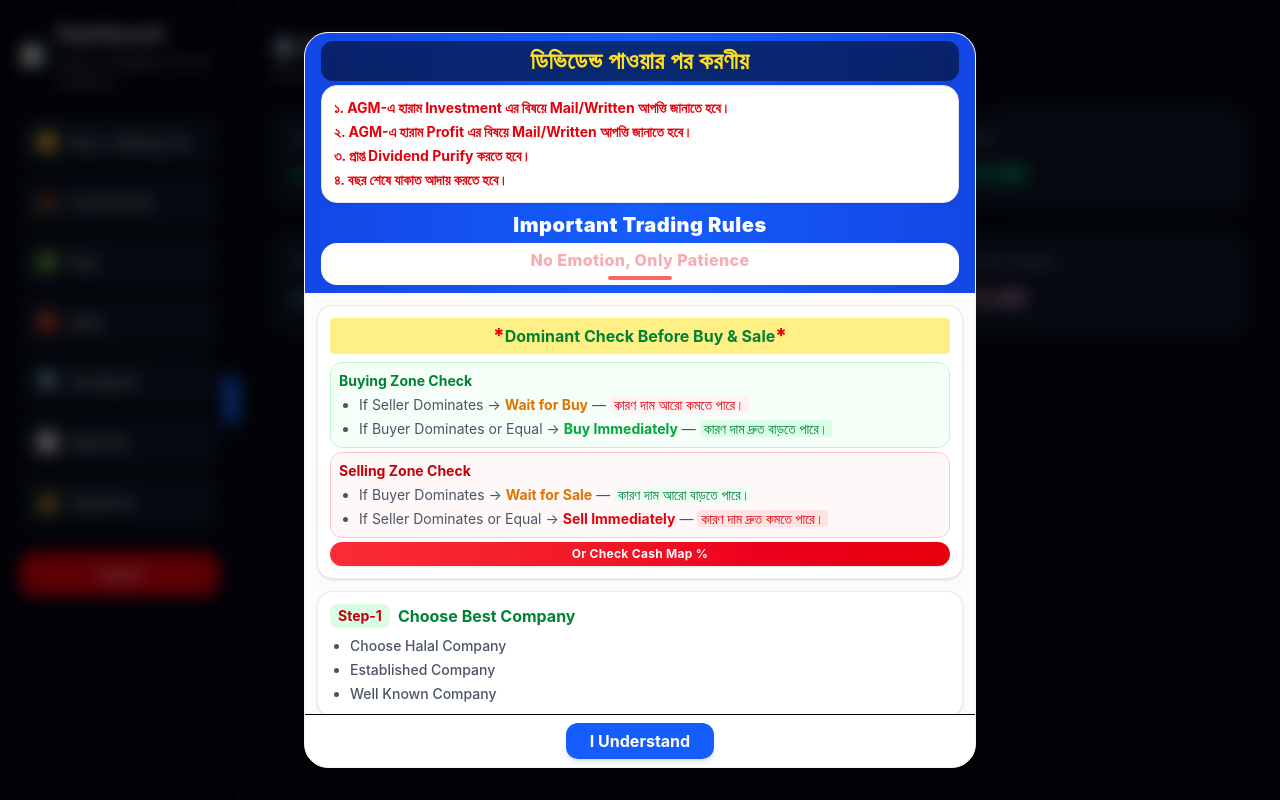
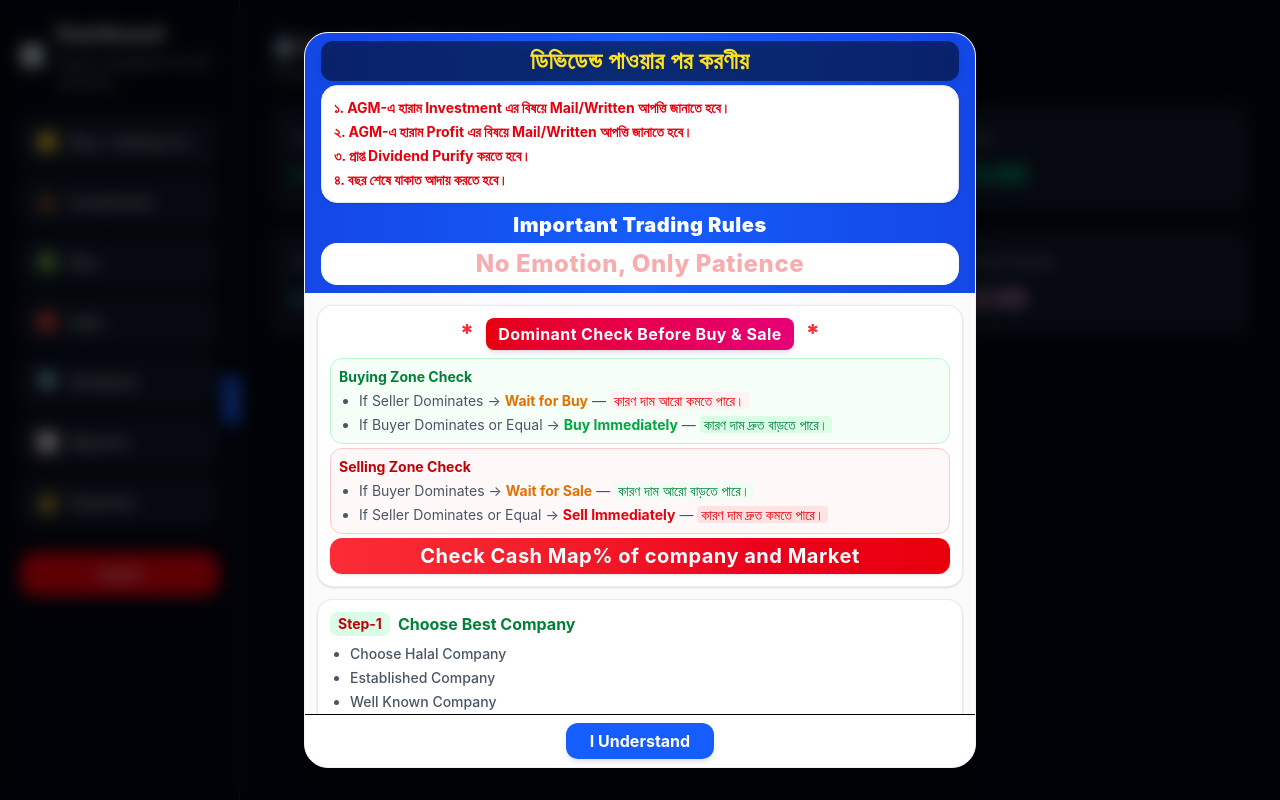
Before and after one commit to Mizan510/Stock-Market, a React app in the folder frontend/: page /dashboard in a window 1280 px wide. Built offline with nearby package versions, Linux system fonts and the light colour scheme; no server answers; sample sign-in values are in the browser's storage; the HTML template or start-up script is replaced by a standard one.

Commit message:
Something Updated

```diff
--- a/frontend/src/components/RulesPopup.jsx
+++ b/frontend/src/components/RulesPopup.jsx
@@ -45,11 +45,11 @@ const RulesPopup = ({ onClose }) => {
             `}
             </style>
 
-            <h3 className="text-red-600 text-sm sm:text-base font-extrabold text-center blink-text tracking-wide">
+            <h3 className="text-red-600 text-2xl sm:text-2xl font-extrabold text-center blink-text tracking-wide">
               No Emotion, Only Patience
             </h3>
 
-            <div className="w-14 sm:w-16 h-1 bg-red-400 mx-auto mt-1 rounded-full" />
+            {/* <div className="w-14 sm:w-16 h-1 bg-red-400 mx-auto mt-1 rounded-full" /> */}
           </div>
         </div>
 
@@ -57,11 +57,21 @@ const RulesPopup = ({ onClose }) => {
         <div className="flex-1 overflow-y-auto p-2 sm:p-3 space-y-3 bg-gray-50/70">
           {/* Rule 3 */}
           <div className="bg-white border border-gray-200/80 rounded-2xl p-3 shadow-sm hover:shadow-md transition-shadow">
-            <h3 className="text-sm sm:text-base font-bold text-green-700 mb-2 flex items-center justify-center bg-yellow-200 px-2 py-1 rounded animate-blink">
-              <span className="text-red-600 text-xl font-extrabold">*</span>
-              Dominant Check Before Buy & Sale
-              <span className="text-red-600 text-xl font-extrabold">*</span>
-            </h3>
+           <h3 className="mb-2 flex items-center justify-center font-bold tracking-wide animate-blink">
+
+  <span className="text-red-500 text-2xl font-extrabold mr-3">
+    *
+  </span>
+
+  <span className="text-white text-sm sm:text-base font-bold bg-linear-to-r from-red-600 to-pink-600 px-3 py-1 rounded-lg shadow-md">
+    Dominant Check Before Buy & Sale
+  </span>
+
+  <span className="text-red-500 text-2xl font-extrabold ml-3">
+    *
+  </span>
+
+</h3>
 
             <div className="space-y-1">
               {/* Buying Zone */}
@@ -124,8 +134,8 @@ const RulesPopup = ({ onClose }) => {
 
               {/* Cash Map Box */}
               <div className="bg-linear-to-r from-red-500 to-red-600 text-white rounded-xl py-1 px-3 text-center shadow-sm">
-                <p className="text-[11px] sm:text-xs font-bold tracking-wide">
-                  Or Check Cash Map %
+                <p className="text-[11px] sm:text-xl font-bold tracking-wide">
+                   Check Cash Map% of company and Market
                 </p>
               </div>
             </div>
```
